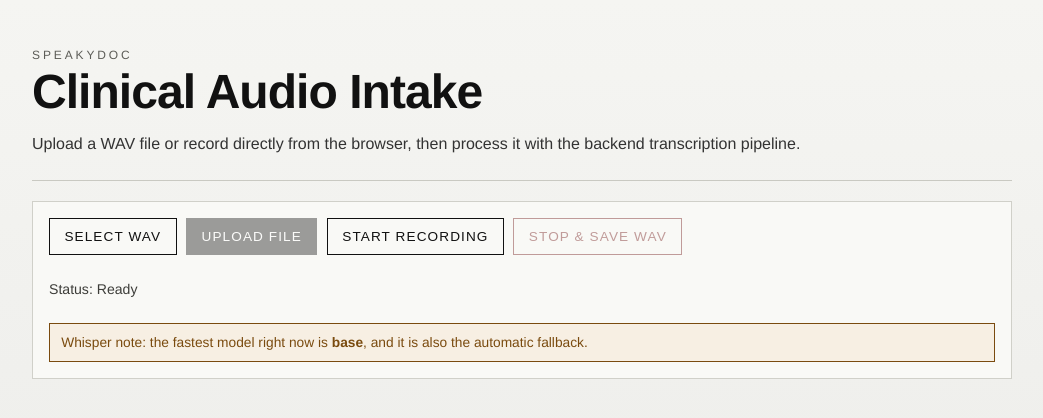
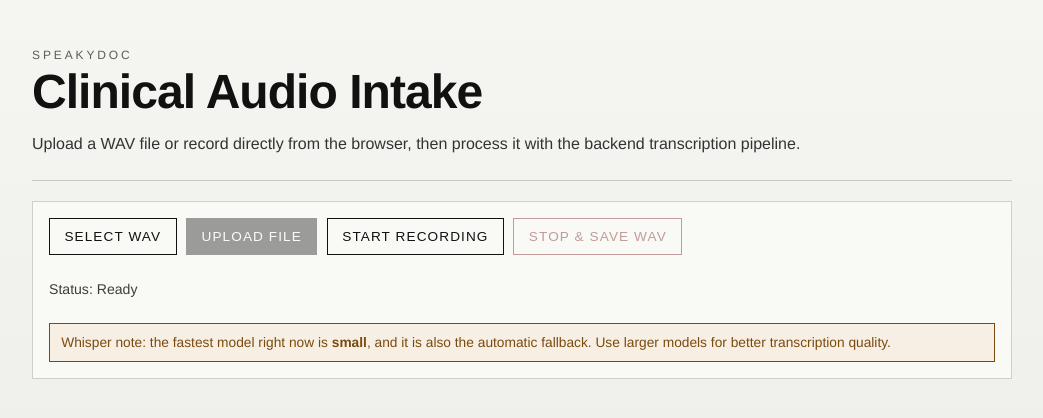
Before and after one commit to pavelbrn/SpeakyDoc, a SvelteKit app in the folder frontend/speaky-doc-app/: page / in a window 1280 px wide. Shown: the top 418 px of the page, without its empty margins (118-1161 px from the left). Built offline with nearby package versions, Linux system fonts and the light colour scheme.

Commit message:
update readme

```diff
--- a/frontend/speaky-doc-app/src/routes/+page.svelte
+++ b/frontend/speaky-doc-app/src/routes/+page.svelte
@@ -305,7 +305,7 @@
 			{/if}
 		</div>
 		<p class="model-warning">
-			Whisper note: the fastest model right now is <strong>base</strong>, and it is also the automatic fallback.
+			Whisper note: the fastest model right now is <strong>small</strong>, and it is also the automatic fallback. Use larger models for better transcription quality.
 		</p>
 
 		{#if errorMessage}
```
Also changed, not shown: 2 other files (tests, documents, lock files or other folders).
